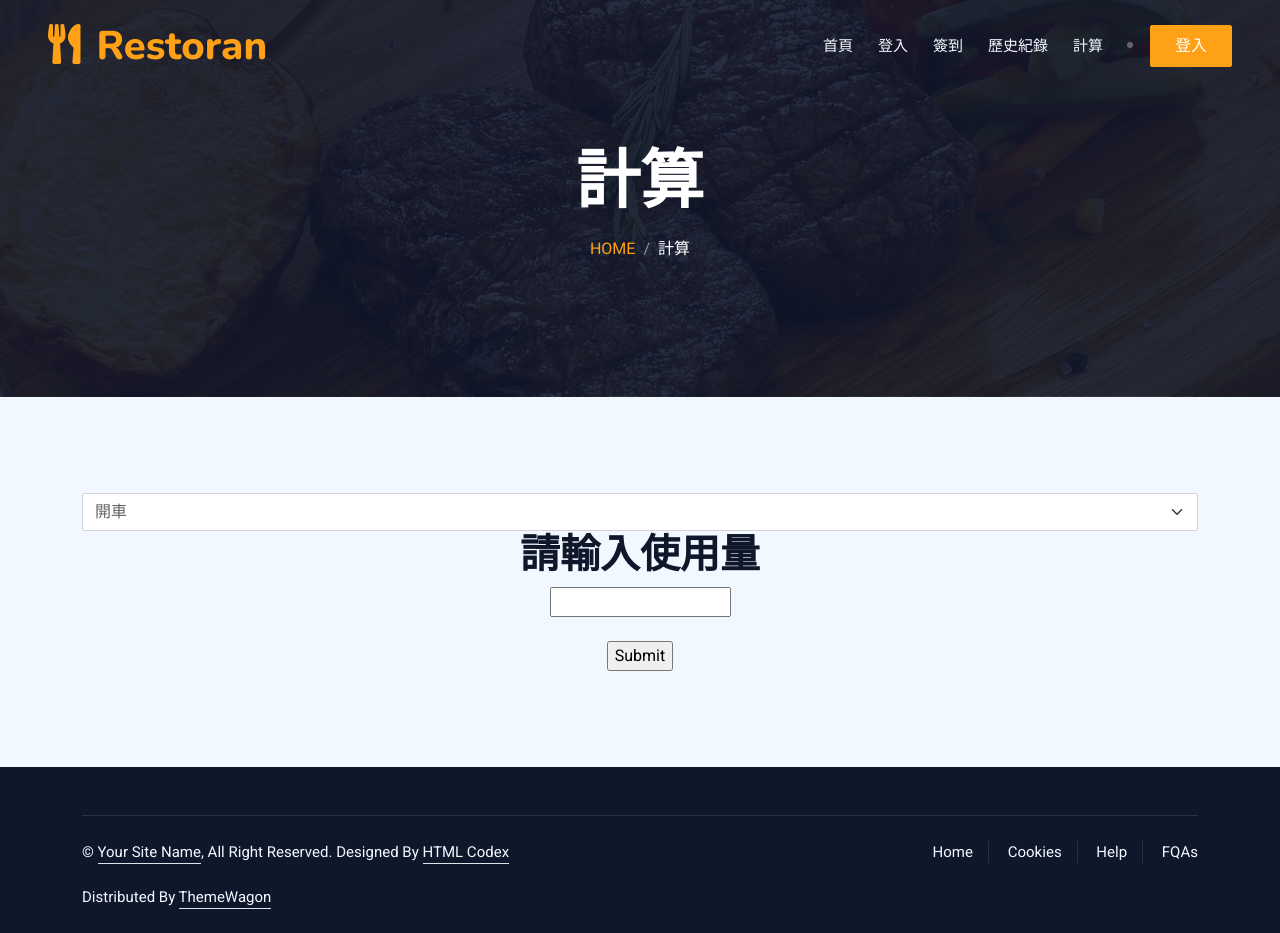
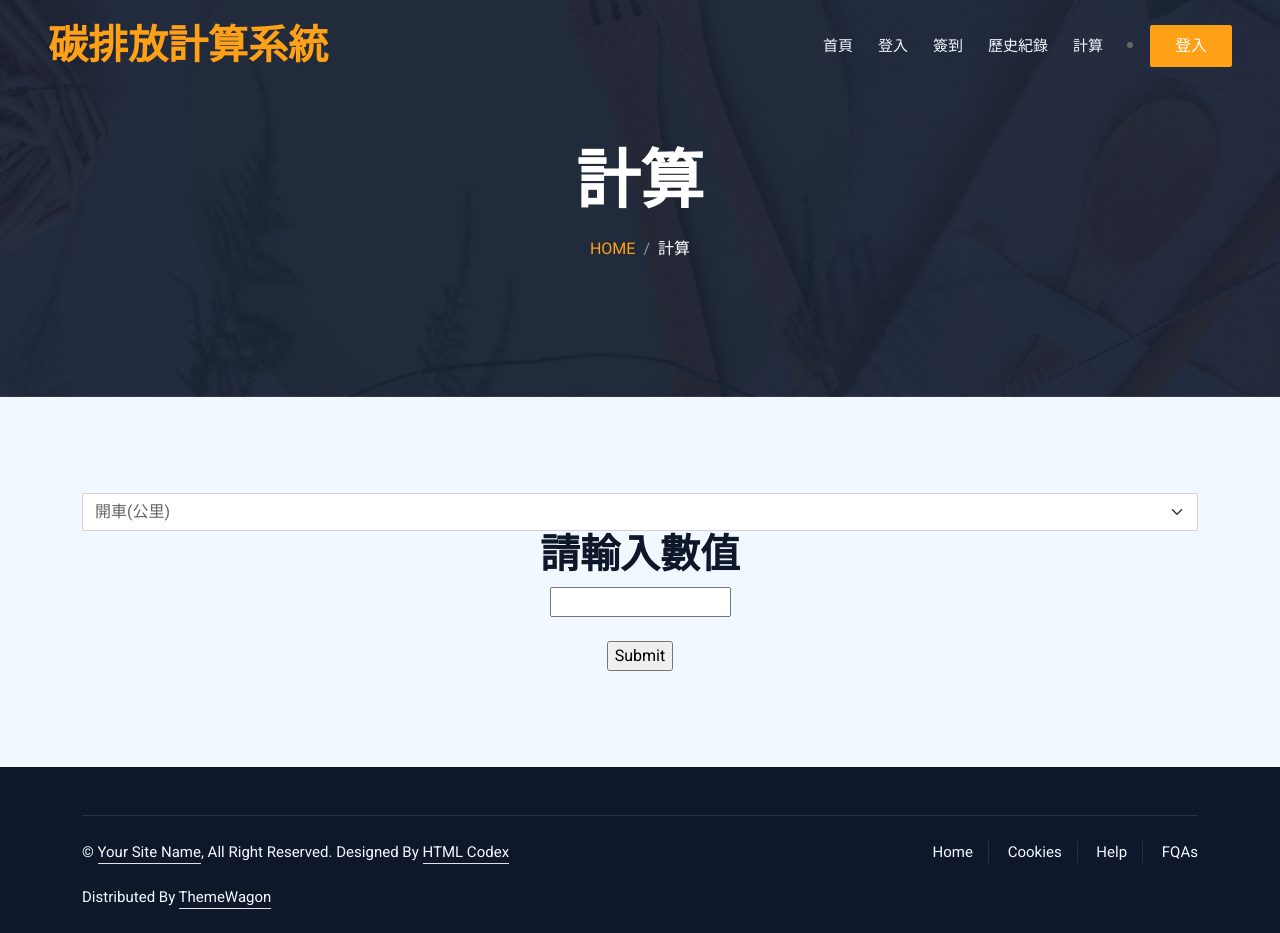
Before and after one commit to syuan0619/SA, a PHP site: page /count.php in a window 1280 px wide. Run offline with PHP 8.4, Linux system fonts and the light colour scheme; some libraries are stand-ins or nearby versions.

```diff
--- a/碳排放/count.php
+++ b/碳排放/count.php
@@ -47,7 +47,7 @@
         <div class="container-xxl position-relative p-0">
             <nav class="navbar navbar-expand-lg navbar-dark bg-dark px-4 px-lg-5 py-3 py-lg-0">
                 <a href="" class="navbar-brand p-0">
-                    <h1 class="text-primary m-0"><i class="fa fa-utensils me-3"></i>Restoran</h1>
+                    <h1 class="text-primary m-0"></i>碳排放計算系統</h1>
                     <!-- <img src="img/logo.png" alt="Logo"> -->
                 </a>
                 <button class="navbar-toggler" type="button" data-bs-toggle="collapse" data-bs-target="#navbarCollapse">
@@ -98,16 +98,16 @@
 
                 <form method="post" action="">
                     <select class="form-select" name="kind">
-                        <option value="開車">開車</option>
-                        <option value="騎車">騎車</option>
-                        <option value="公車">公車</option>
-                        <option value="捷運">捷運</option>
-                        <option value="水">水</option>
-                        <option value="電">電</option>
-                        <option value="瓦斯">瓦斯</option>
+                        <option value="開車">開車(公里)</option>
+                        <option value="騎車">騎車(公里)</option>
+                        <option value="公車">公車(分鐘)</option>0.2075kg/min
+                        <option value="捷運">捷運(站)</option>
+                        <option value="水">水(度)</option>
+                        <option value="電">電(度)</option>
+                        <option value="瓦斯">瓦斯(度)</option>
 
                     </select>
-                    <h1>請輸入使用量</h1>
+                    <h1>請輸入數值</h1>
                     <input type="number" name="calculate" required>
                     <br>
                     <br>
@@ -140,6 +140,7 @@
             </div>
         </div>
     </div>
+
     <!-- Contact End -->
 
 
--- a/碳排放/insert.php
+++ b/碳排放/insert.php
@@ -48,7 +48,7 @@
         <div class="container-xxl position-relative p-0">
             <nav class="navbar navbar-expand-lg navbar-dark bg-dark px-4 px-lg-5 py-3 py-lg-0">
                 <a href="" class="navbar-brand p-0">
-                    <h1 class="text-primary m-0"><i class="fa fa-utensils me-3"></i>Restoran</h1>
+                    <h1 class="text-primary m-0"></i>碳排放計算系統</h1>
                     <!-- <img src="img/logo.png" alt="Logo"> -->
                 </a>
                 <button class="navbar-toggler" type="button" data-bs-toggle="collapse" data-bs-target="#navbarCollapse">
--- a/碳排放/signin.php
+++ b/碳排放/signin.php
@@ -47,7 +47,7 @@
         <div class="container-xxl position-relative p-0">
             <nav class="navbar navbar-expand-lg navbar-dark bg-dark px-4 px-lg-5 py-3 py-lg-0">
                 <a href="" class="navbar-brand p-0">
-                    <h1 class="text-primary m-0"><i class="fa fa-utensils me-3"></i>Restoran</h1>
+                    <h1 class="text-primary m-0"></i>碳排放計算系統</h1>
                     <!-- <img src="img/logo.png" alt="Logo"> -->
                 </a>
                 <button class="navbar-toggler" type="button" data-bs-toggle="collapse" data-bs-target="#navbarCollapse">
@@ -59,7 +59,7 @@
                         <a href="login.php" class="nav-item nav-link">登入</a>
                         <a href="signin.php" class="nav-item nav-link">簽到</a>
                         <a href="menu.html" class="nav-item nav-link">歷史紀錄</a>
-                        <a href="contact.php" class="nav-item nav-link">計算</a>
+                        <a href="count.php" class="nav-item nav-link">計算</a>
                     </div>
                 </div>
                 <div>
```
Also changed, not shown: 碳排放/index.php (+6 -4 lines), 碳排放/login.php (+13 -14 lines), 碳排放/registercheck.php (+6 -5 lines), 碳排放/img/Earth.png (added), 碳排放/img/bg-hero.jpg, 碳排放/img/menu-4.jpg.
